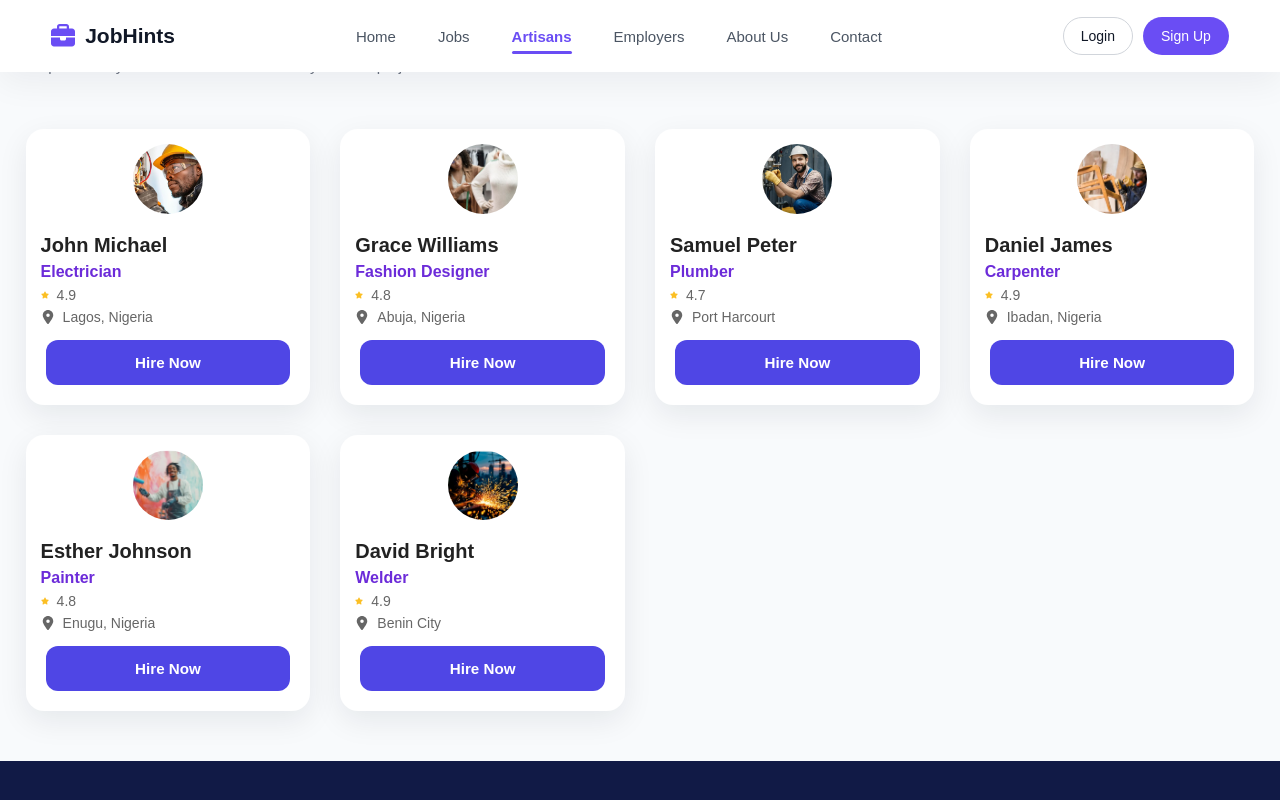
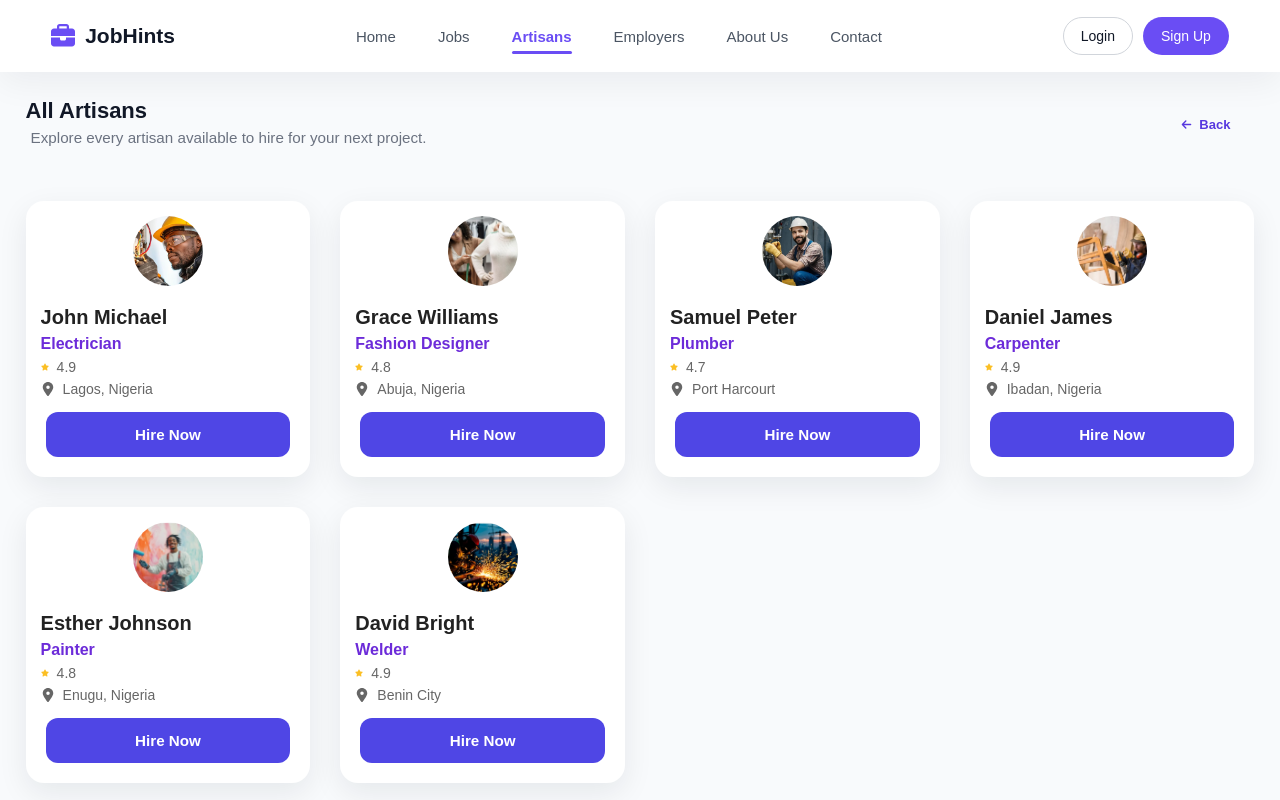
Before and after one commit to soronnadiogochukwu-sys/JobHints, a React (Vite) app: page /artisans in a window 1280 px wide. Shown: the top 800 px of the page. Built offline with nearby package versions, Linux system fonts and the light colour scheme.

Commit message:
update app css

```diff
--- a/src/App.css
+++ b/src/App.css
@@ -14,7 +14,7 @@ html {
 
 body {
   margin: 0;
-  padding: 0;
+  padding-top: 72px;
   font-family: Arial, Helvetica, sans-serif;
   background: #fff;
   color: #1b1b3a;
```
